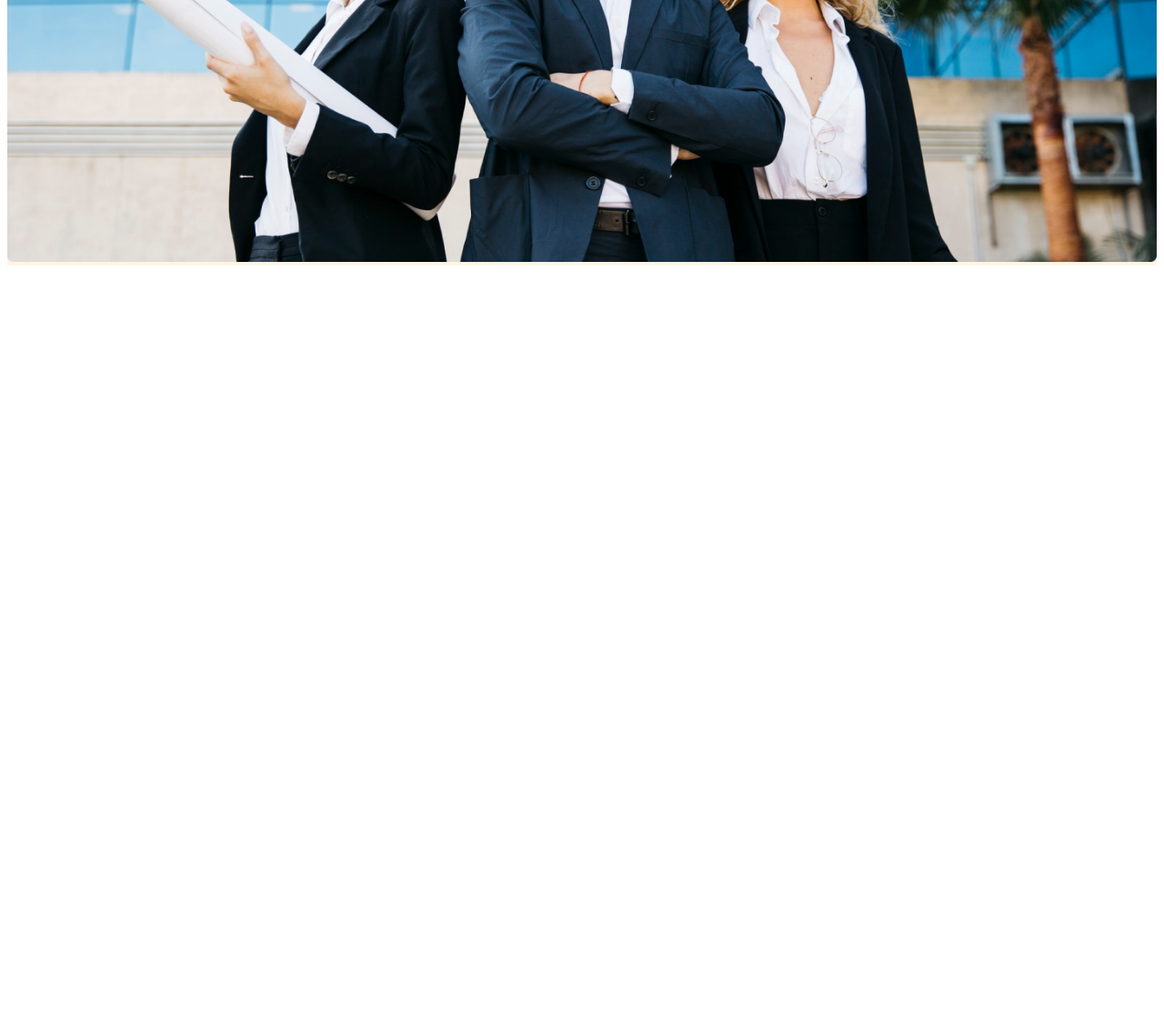
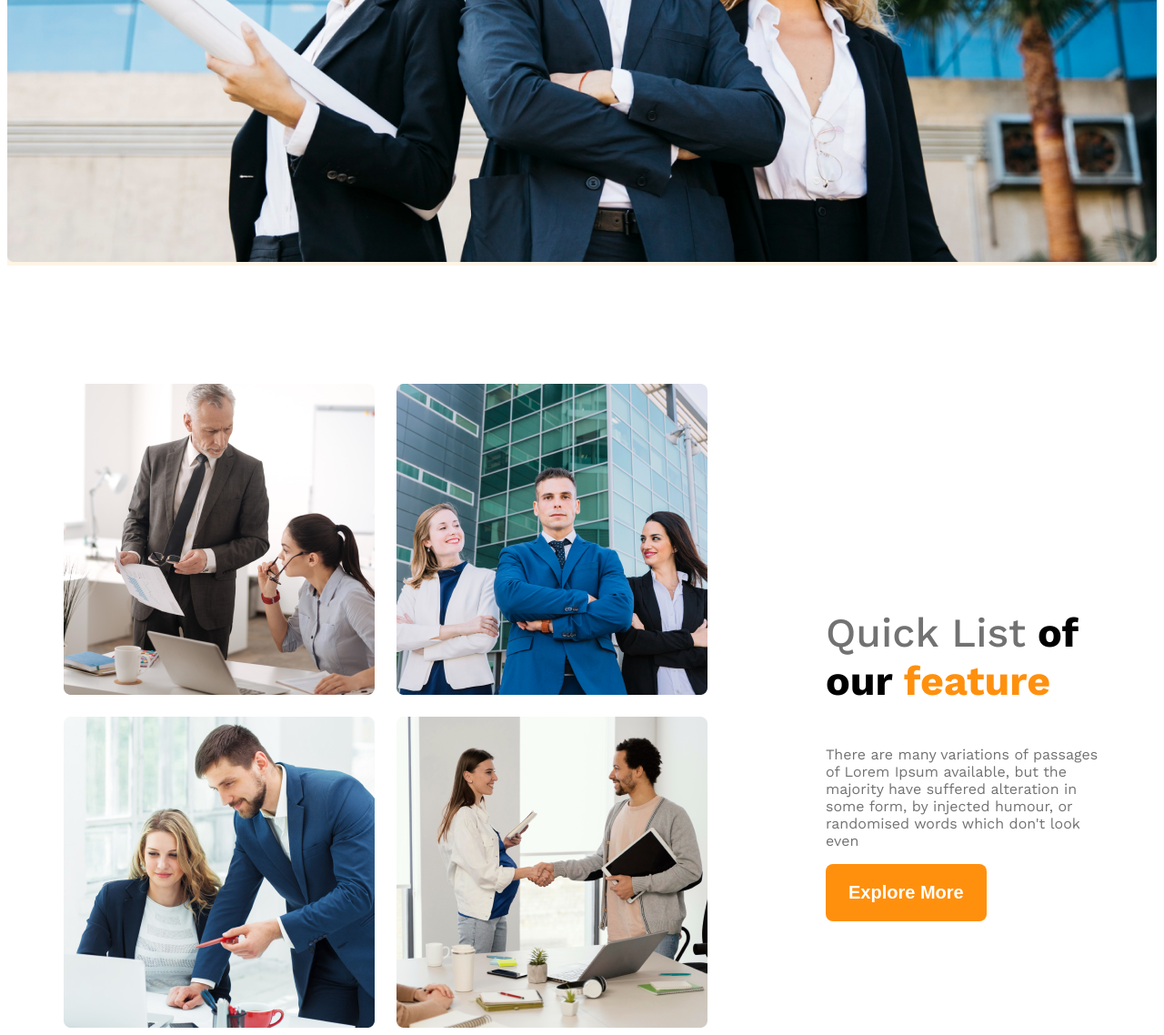
Before and after one commit to tushma0909/g3-architects-responsive, a plain HTML site: page index.html in a window 1280 px wide. Shown: the part 892-2030 px from the top of the page at 91% size. Before the commit the page ends 1192 px from the top, so only its background shows below. Drawn offline with nearby package versions, Linux system fonts and the light colour scheme.

Commit message:
updated all files

```diff
--- a/index.html
+++ b/index.html
@@ -31,6 +31,20 @@
 
     </header>
     <main>
+        <section class="teams display-flex">
+            <div class="team-img-container">
+                <img src="images/team1.png" alt="">
+                <img src="images/team2.png" alt="">
+                <img src="images/team3.png" alt="">
+                <img src="images/team4.png" alt="">
+            </div>
+            <div class="our-features">
+        <h3 class="feature-title"><span id="quick-list" class="text-light-gray">Quick List</span> <span>of our</span> <span class="text-primary"> feature</span></h3>
+        <p class="features-description text-light-gray">There are many variations of passages of Lorem Ipsum available, but the majority have suffered alteration in some form, by injected humour, or randomised words which don't look even</p>
+             <button class="btn-primary">Explore More</button>
+            </div>
+
+        </section>
 
     </main>
     <footer>
--- a/style/style.css
+++ b/style/style.css
@@ -14,6 +14,9 @@
 .text-gray{
     color: #424242;
 }
+.text-primary{
+    color: #FF900E;
+}
 .text-light-gray{
     color: #727272;
 }
@@ -29,6 +32,13 @@
     border-radius: 8px;
     border: 0;
 
+}
+main{
+    max-width: 1140px;
+    margin: 0 auto;
+}
+main > section{
+    margin-top: 130px;
 }
 
   /* header style */
@@ -67,9 +77,56 @@ font-size: 3rem;
     .banner-image{
         width: 100%;
     }
+
+/* team style */
+
+
+    .teams{
+        align-items: center;
+    }
+    .team-img-container{
+        display: grid;
+        grid-template-columns: repeat(2,1fr);
+        gap: 24px;
+    }
+    .our-features{
+        margin-left: 130px;
+        max-width: 537px;
+        height: 304px;
+    }
+    .feature-title{
+        font-size: 2.8rem;
+        font-weight: 700;
+    }
+    #quick-list{
+        font-weight: 500;
+    }
+    .features-description{
+        font-size: 1rem;
+        font-weight: 400;
+    }
+
+
+
     /* responsive media query */
     @media screen and (max-width:576px){
-        .nav-links, .navbar{
+        .nav-links, .navbar, .teams{
             flex-direction: column;
         }
+        .team-img-container{
+            grid-template-columns:repeat(1, 1fr);
+        }
+        .our-features{
+            margin-left: 10px;
+        }
     }
+    /* medium size device responsive */
+@media screen and (min-width:576px) and (max-width:992px){
+    .teams{
+        flex-direction: column;
+    }
+
+        .our-features{
+            margin-left: 50px auto;
+        }
+    }
```
